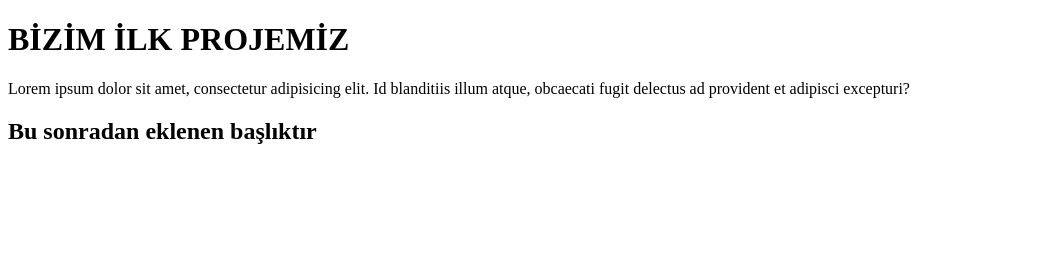
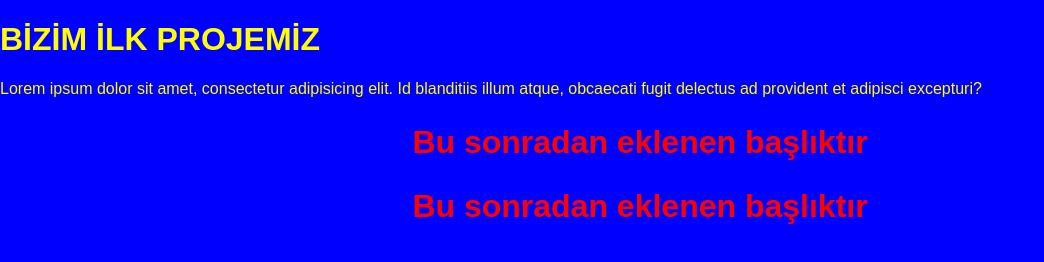
Before and after one commit to arda0525/ardaders3, a plain HTML site: page index.html in a window 1280 px wide. Shown: the whole page, without its empty margins (0-1044 px from the left). Drawn offline with Linux system fonts and the light colour scheme; a script that the page names is missing.

Commit message:
h2 ekledim

```diff
--- a/index.html
+++ b/index.html
@@ -4,11 +4,13 @@
     <meta charset="UTF-8">
     <meta name="viewport" content="width=device-width, initial-scale=1.0">
     <title>Document</title>
+    <link rel="stylesheet" href="style.css">
 </head>
 <body>
     <h1>BİZİM İLK PROJEMİZ</h1>
     <p>Lorem ipsum dolor sit amet, consectetur adipisicing elit. Id blanditiis illum atque, obcaecati fugit delectus ad provident et adipisci excepturi?</p>
     <h2>Bu sonradan eklenen başlıktır</h2>
+    <h2>Bu sonradan eklenen başlıktır</h2>
     <script src="script.js"></script>
 </body>
 </html>
--- a/style.css
+++ b/style.css
@@ -7,7 +7,7 @@
     padding: 0;
 }
 h2{
-    color: blue;
+    color: red  ;
     text-align: center;
     font-size: 2em;
     margin-bottom: 20px;
```
